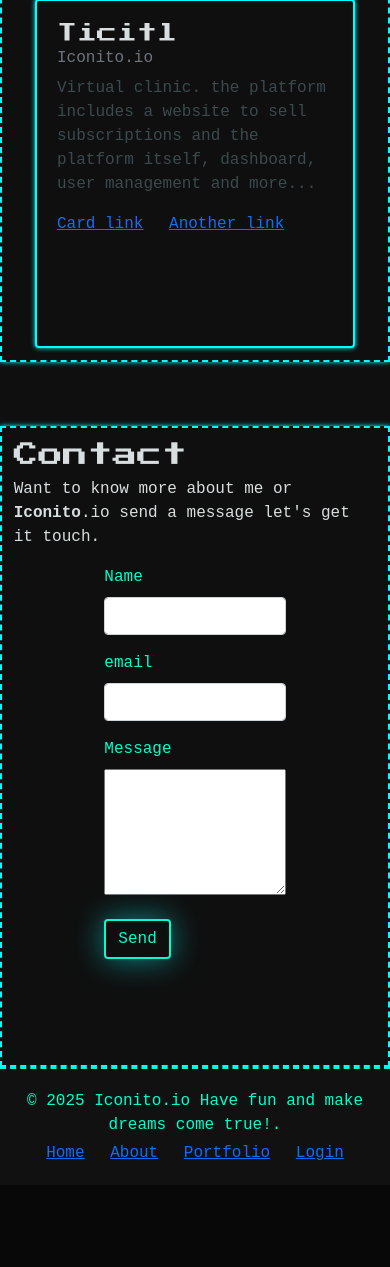
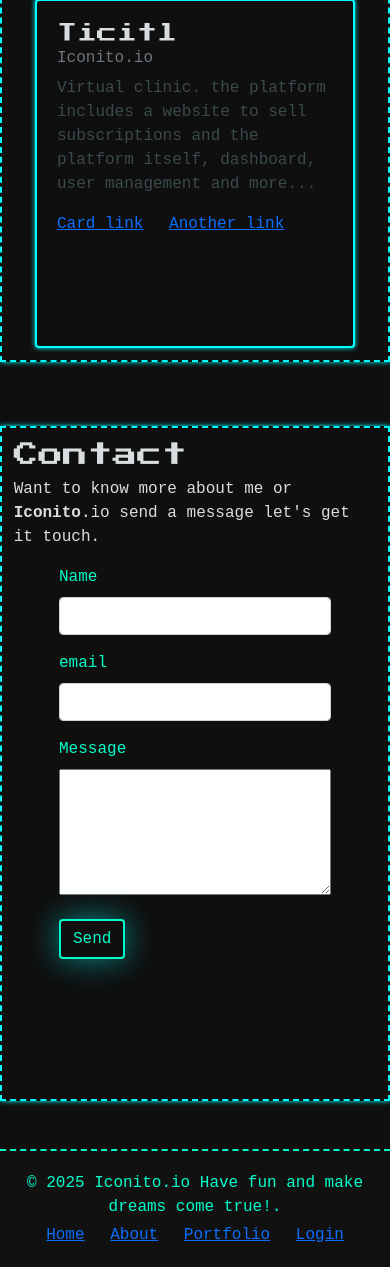
Before and after one commit to iconitodotcom/iconitodotcom, a Flask app: page / in a window 390 px wide. Shown: the part 2290-3557 px from the top of the page. Before the commit the page ends 3450 px from the top, so only its background shows below. Run offline with Flask 3, Linux system fonts and the light colour scheme.

Commit message:
#4 Contact responsive design

```diff
--- a/iconitodev/templates/index.html
+++ b/iconitodev/templates/index.html
@@ -152,11 +152,11 @@
     </section>
 
     <!-- Contact Section start -->
-    <section id="contact"  style="padding-top: 4rem">
-        <div class="container retro-border" style="height: 76vh;">
+    <section id="contact" class="mb-5" style="padding-top: 4rem">
+        <div class="container retro-border container-height">
           <h2>Contact</h2>
           <p class="secondary-txt-color">Want to know more about me or <span class="fw-bold">Iconito</span>.io send a message let's get it touch.</p>
-          <form action="/login" method="POST" class="w-50 mx-auto">
+          <form action="/login" method="POST" class="w-75 mx-auto">
             <div class="mb-3">
               <label for="username" class="form-label">Name</label>
               <input type="text" id="username" name="username" class="form-control" required>
```
